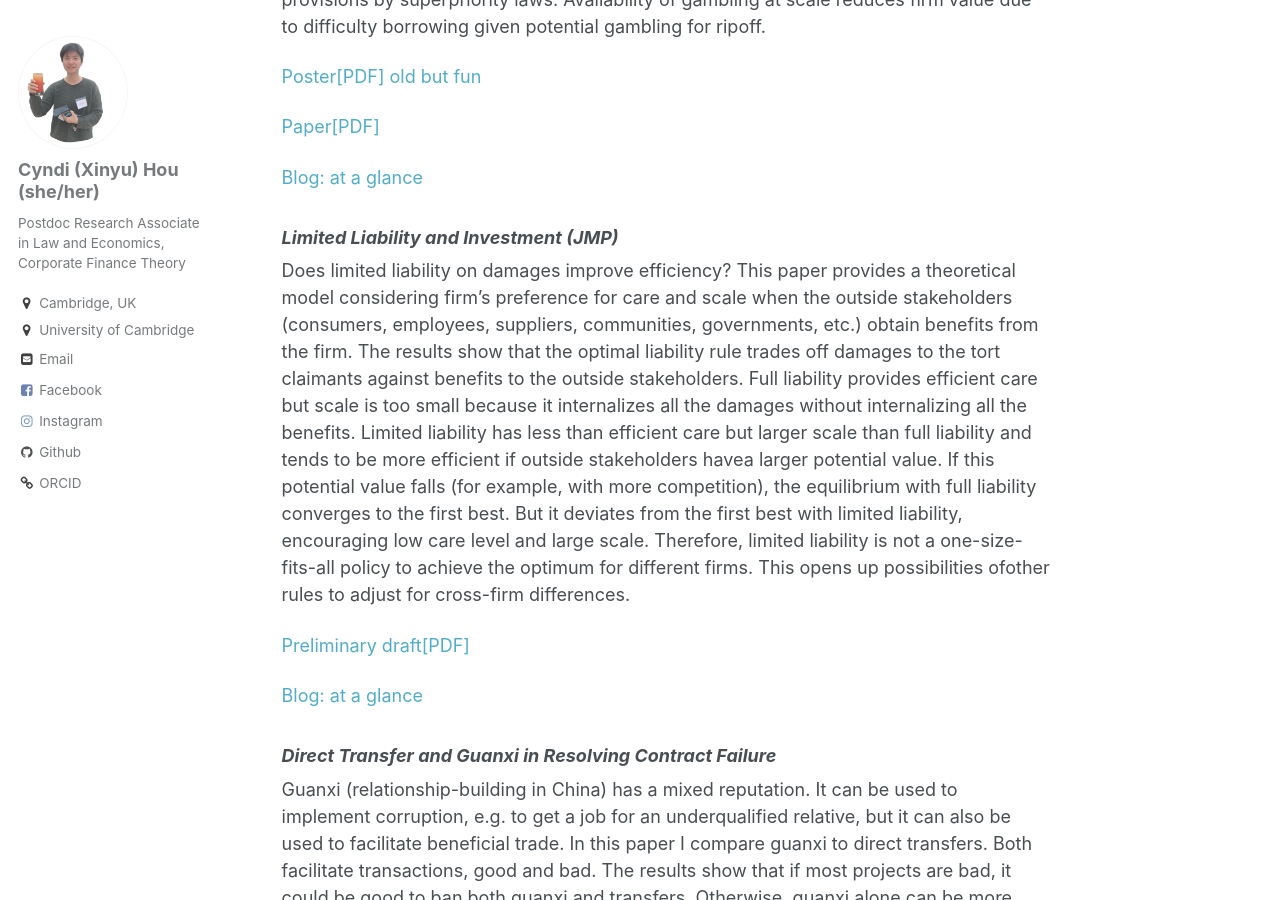
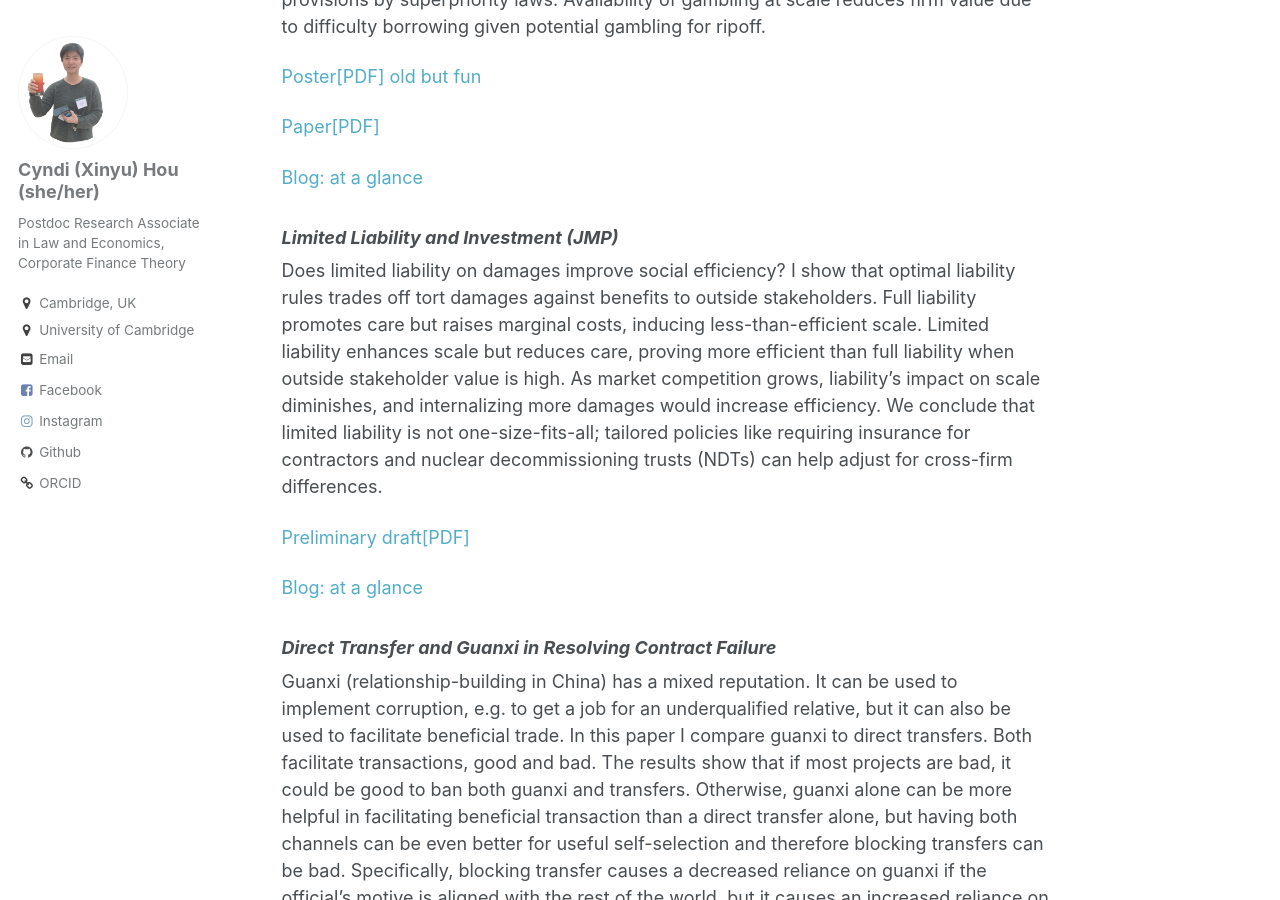
Before and after one commit to xinyuhou94/xinyuhou94.github.io, a Jekyll site: the page built from _pages/about.md, in a window 1280 px wide and 900 px high, scrolled down 1404 px. Built offline with Jekyll 4.4.1, drawn with Linux system fonts in a browser that asks for light colours.

Commit message:
Update about.md

```diff
--- a/_pages/about.md
+++ b/_pages/about.md
@@ -38,7 +38,7 @@ Asset substitution is gambling by firms switching to less efficient and more vol
 
 ###  _Limited Liability and Investment (JMP)_
 
-Does limited liability on damages improve efficiency?  This paper provides a theoretical model considering firm’s preference for care and scale when the outside stakeholders (consumers, employees, suppliers, communities, governments, etc.) obtain benefits from the firm. The results show that the optimal liability rule trades off damages to the tort claimants against benefits to the outside stakeholders. Full liability provides efficient care but scale is too small because it internalizes all the damages without internalizing all the benefits.  Limited liability has less than efficient care but larger scale than full liability and tends to be more efficient if outside stakeholders havea larger potential value. If this potential value falls (for example, with more competition), the equilibrium with full liability converges to the first best. But it deviates from the first best with limited liability, encouraging low care level and large scale.  Therefore, limited liability is not a one-size-fits-all policy to achieve the optimum for different firms. This opens up possibilities ofother rules to adjust for cross-firm differences.
+Does limited liability on damages improve social efficiency? I show that optimal liability rules trades off tort damages against benefits to outside stakeholders. Full liability promotes care but raises marginal costs, inducing less-than-efficient scale. Limited liability enhances scale but reduces care, proving more efficient than full liability when outside stakeholder value is high. As market competition grows, liability’s impact on scale diminishes, and internalizing more damages would increase efficiency. We conclude that limited liability is not one-size-fits-all; tailored policies like requiring insurance for contractors and nuclear decommissioning trusts (NDTs) can help adjust for cross-firm differences.
 
 [Preliminary draft[PDF]](http://xinyuhou94.github.io/files/Liability211115.pdf)
 <!-- <embed src="http://xinyuhou94.github.io/files/Liability211115.pdf" width="650" height="1800" type='application/pdf'> -->
```
